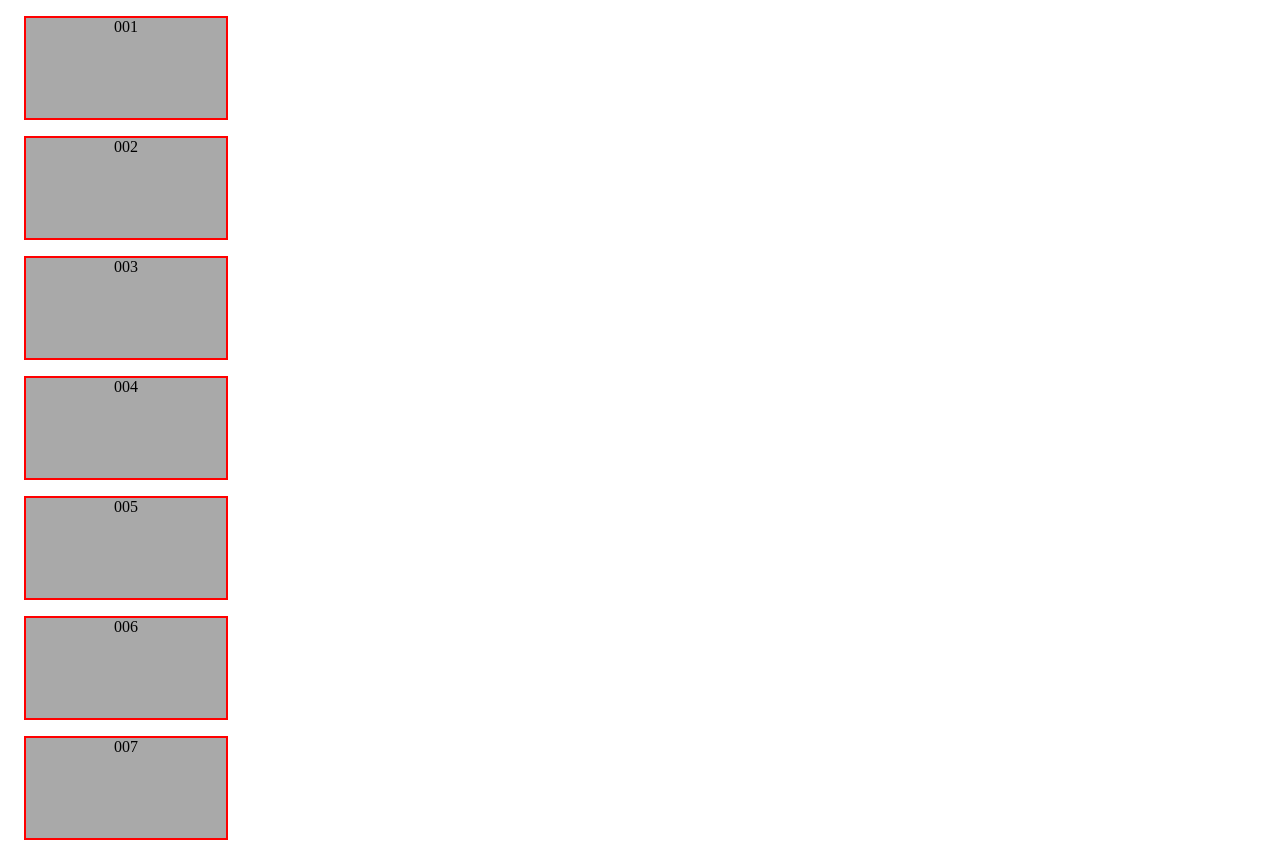
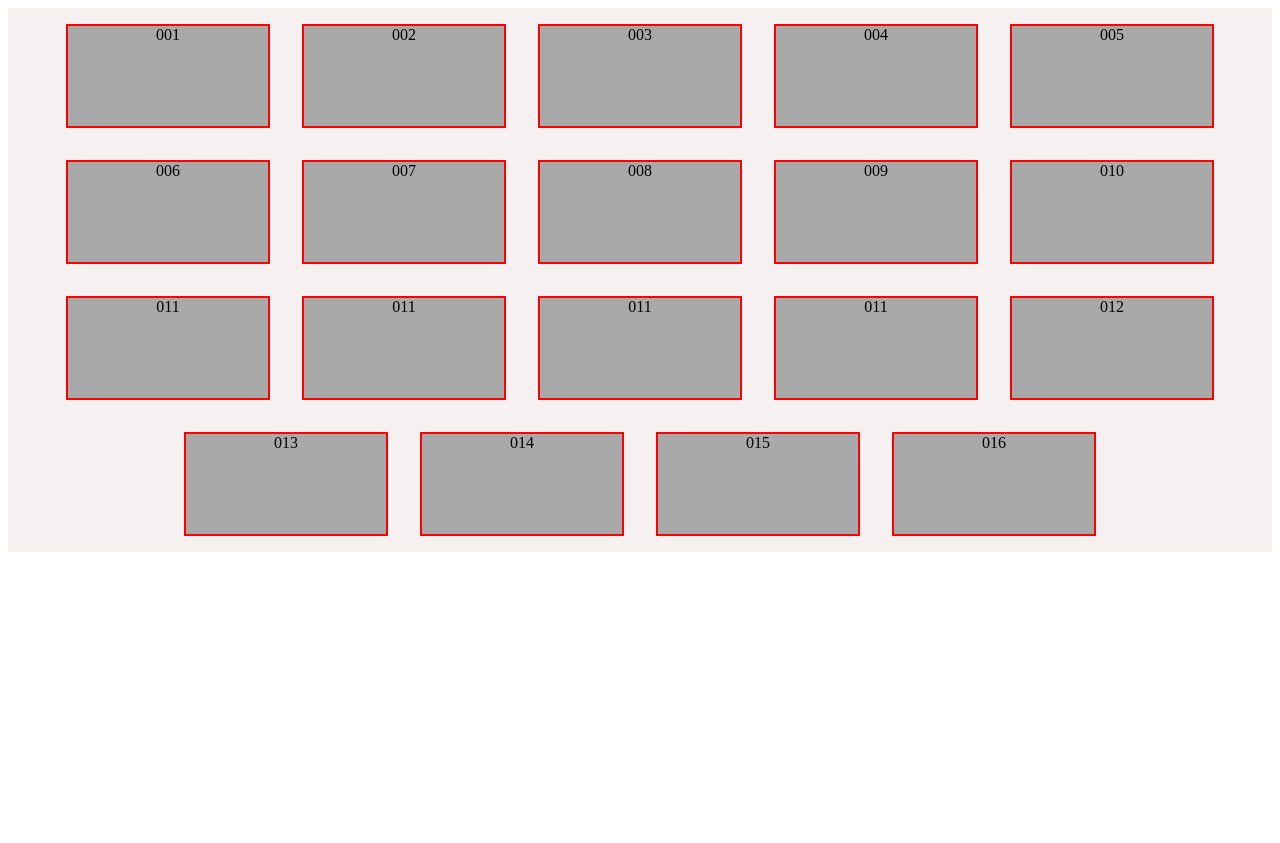
Before and after one commit to fbw-d09/uib-layout-flex-Mirac-ops, a website: page challenges/01/index.html in a window 1280 px wide. Shown: the top 843 px of the page. After the commit the page ends 800 px from the top, so only its background shows below. Drawn offline with Linux system fonts and the light colour scheme.

Commit message:
uib_flexbox_uebung

```diff
--- a/challenges/01/index.html
+++ b/challenges/01/index.html
@@ -8,22 +8,27 @@
     </head>
 
     <body>
-        <div>001</div>
-        <div>002</div>
-        <div>003</div>
-        <div>004</div>
-        <div>005</div>
-        <div>006</div>
-        <div>007</div>
-        <div>008</div>
-        <div>009</div>
-        <div>010</div>
-        <div>011</div>
-        <div>012</div>
-        <div>013</div>
-        <div>014</div>
-        <div>015</div>
-        <div>016</div>
+    <section>
+        <div class="box">001</div>
+        <div class="box">002</div>
+        <div class="box">003</div>
+        <div class="box">004</div>
+        <div class="box">005</div>
+        <div class="box">006</div>
+        <div class="box">007</div>
+        <div class="box">008</div>
+        <div class="box">009</div>
+        <div class="box">010</div>
+        <div class="box">011</div>
+        <div class="box">011</div>
+        <div class="box">011</div>
+        <div class="box">011</div>
+        <div class="box">012</div>
+        <div class="box">013</div>
+        <div class="box">014</div>
+        <div class="box">015</div>
+        <div class="box">016</div>
+    </section>
     </body>
 
 </html>
--- a/challenges/01/main.css
+++ b/challenges/01/main.css
@@ -1,4 +1,9 @@
 /* Use flexbox to align all divs in a row. Use wrap so that the divs appear on multiple rows. Center the rows in the container*/
+
+.container{
+  display: flex;
+}
+
 
 div {
   height: 100px;
@@ -8,3 +13,10 @@ div {
   border: 2px solid red;
   text-align: center;
 }
+
+section{
+  flex-wrap: wrap;
+  display: flex;
+  justify-content: center;
+  background-color: rgb(247, 240, 240);
+}
--- a/challenges/02/main.css
+++ b/challenges/02/main.css
@@ -9,3 +9,9 @@ div {
     border: 2px solid red;
     text-align: center;
 }
+
+main{
+    display: flex;
+    flex-direction: row-reverse;
+    border: 2px solid red;
+}
--- a/challenges/05/main.css
+++ b/challenges/05/main.css
@@ -7,9 +7,14 @@ body {
 div {
   flex-shrink: 1;
   height: 100px;
-  /* width: 150px;  */
+  width: 150px;
   background-color: darkgray;
   margin: 1em;
   border: 2px solid red;
   text-align: center;
 }
+
+main{
+  display: flex;
+  flex-direction:row;
+}
```
Also changed, not shown: challenges/02/index.html (+2 -0 lines), challenges/03/index.html (+2 -0 lines), challenges/03/main.css (+8 -0 lines), challenges/04/index.html (+2 -0 lines), challenges/04/main.css (+8 -0 lines), challenges/05/index.html (+2 -0 lines), challenges/06/index.html (+2 -0 lines), challenges/06/main.css (+7 -0 lines).
